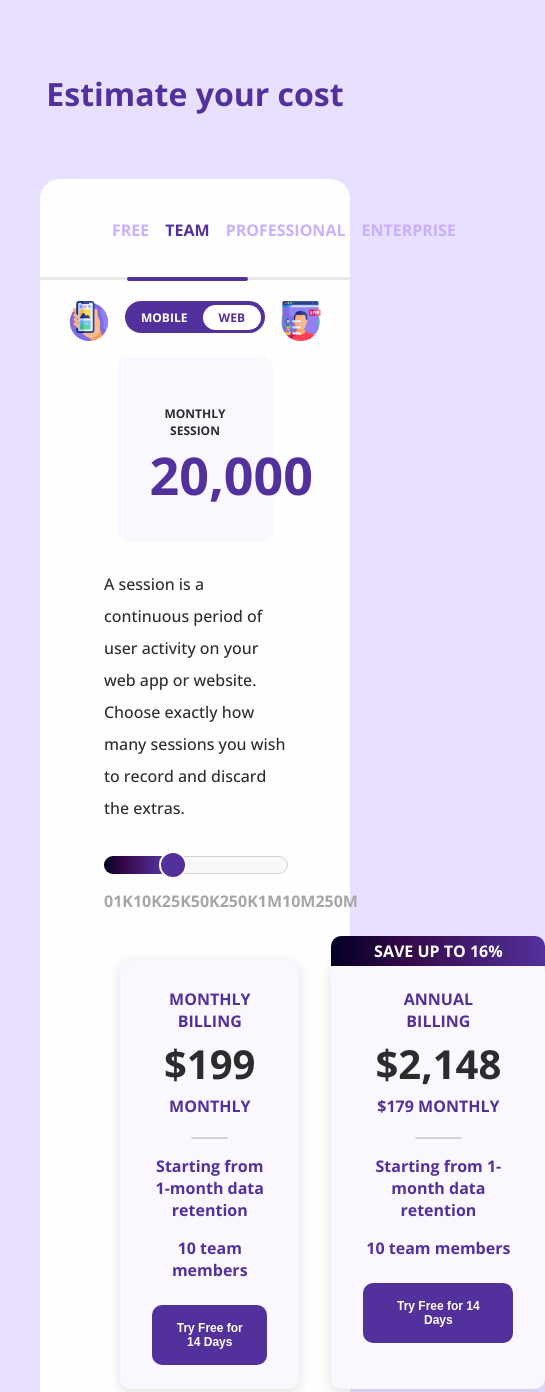
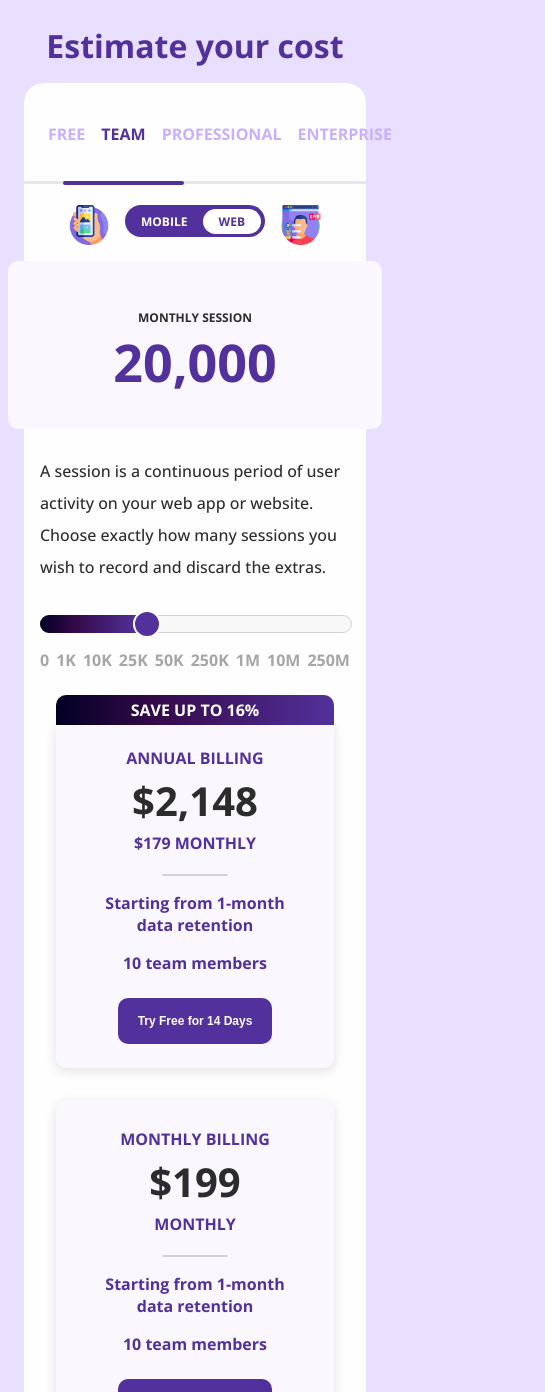
Before and after one commit to LizavetaSobaleva/FlexboxesPage_CSS, a plain HTML site: page index.html in a window 390 px wide. Shown: the top 1392 px of the page, 545 px wide, since content can reach past the window. Drawn offline with nearby package versions, Linux system fonts and the light colour scheme.

Commit message:
Making page responsive

```diff
--- a/styles.css
+++ b/styles.css
@@ -270,3 +270,29 @@ h1 {
     top: -24px;
     left: 0;
 }
+
+@media only screen and (max-width: 750px){
+    h1{
+        margin: 0 0 16px 0;
+    }
+    .card {
+        width: 100%;
+    }
+    .card-wrapper {
+        flex-wrap: wrap-reverse;
+    }
+    .sessions-card {
+        width: 80%;
+    }
+}
+@media only screen and (max-width: 600px){
+    body {
+        padding: 16px;
+    }
+    .container {
+        padding: 0 16px;
+    }
+    .sessions-card {
+        width: 100%;
+    }
+}
```
